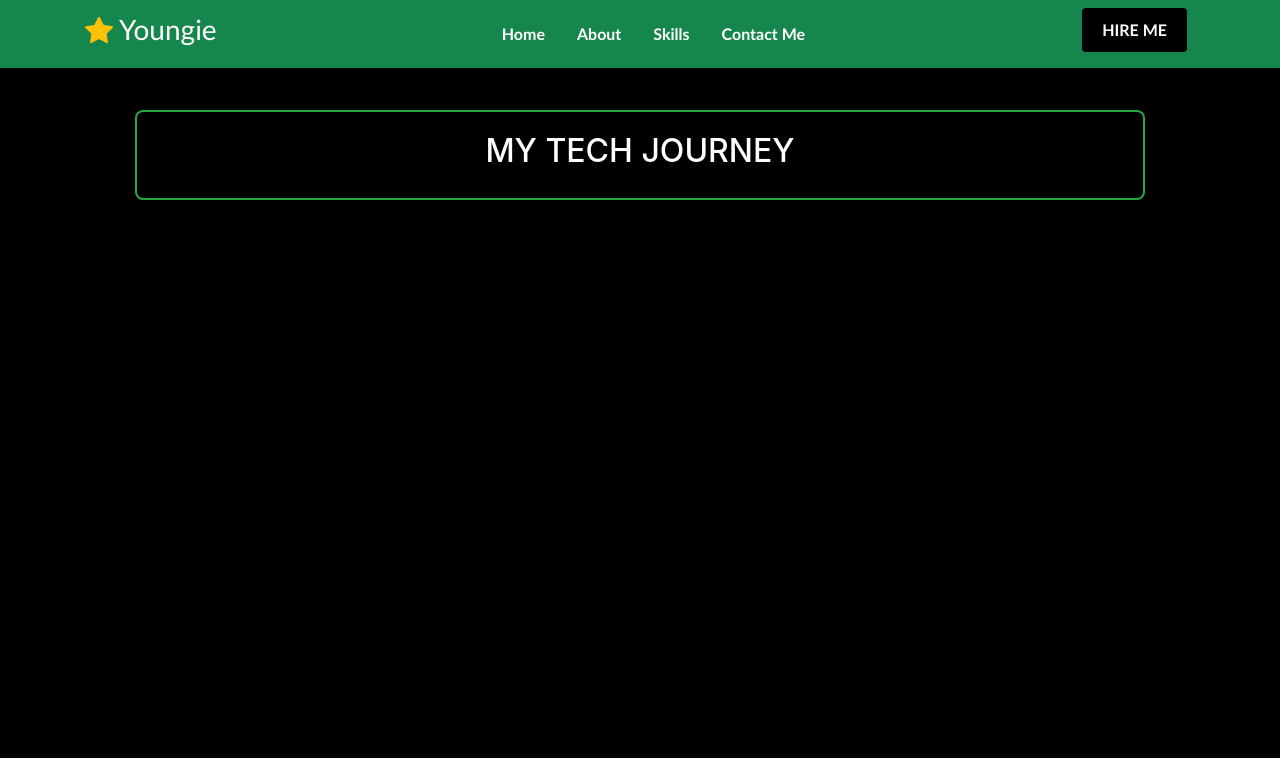
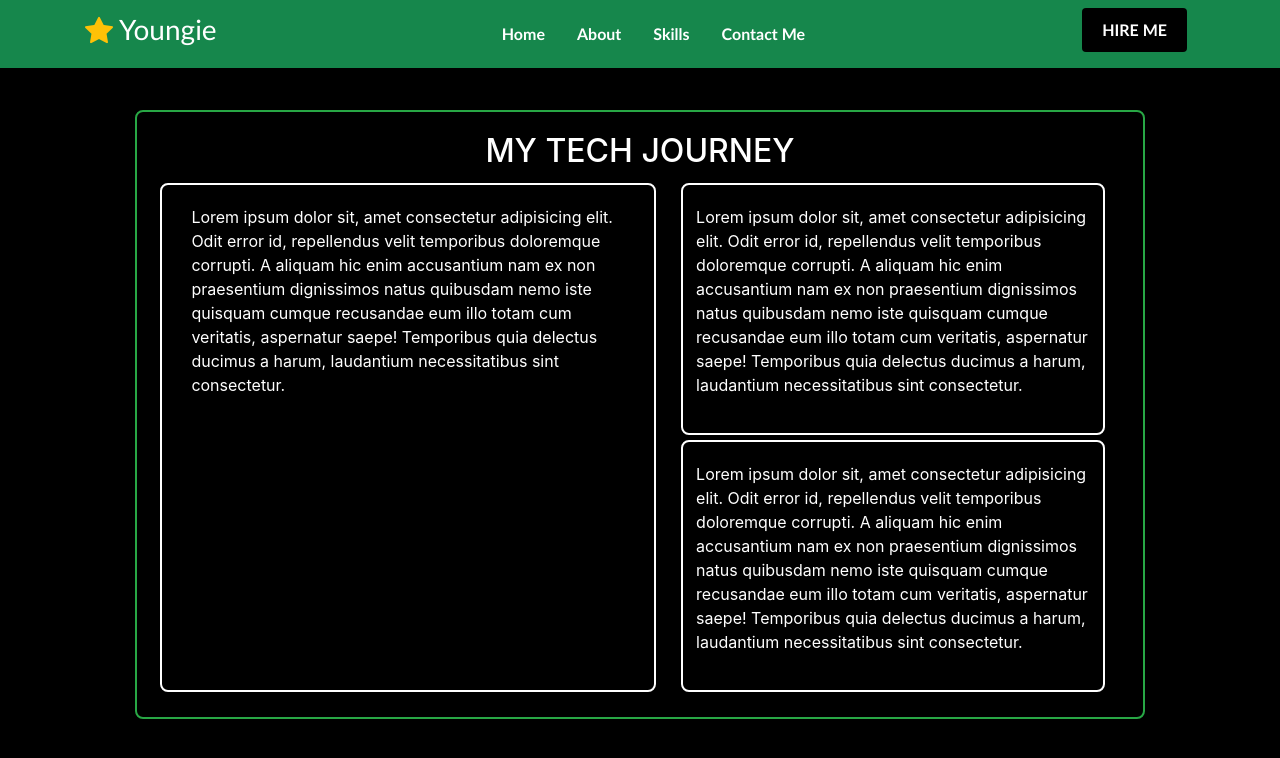
Before and after one commit to Youngie8/MyPortfolio_v2, a plain HTML site: page about.html in a window 1280 px wide. Drawn offline with nearby package versions, Linux system fonts and the light colour scheme.

Commit message:
Added New Features to the about page

```diff
--- a/Assets/css/about.css
+++ b/Assets/css/about.css
@@ -1,3 +1,9 @@
+.b-1{
+    border: 2px solid #fff;
+    border-radius: 8px;
+    padding: 20px 3%;
+    margin: 5px;
+}
 .b-2{
     border: 2px solid #28a745;
     border-radius: 8px;
@@ -9,3 +15,8 @@ h2 span:hover{
     border-bottom: #28a745 solid 1px ;
     cursor: pointer;
 }
+@media(max-width:768px){
+    .b-1{
+        border: none;
+    }
+}
--- a/about.html
+++ b/about.html
@@ -64,6 +64,19 @@
         <div class="container">
             <div class="b-2">
                 <h2 class="text-white text-center"><span>MY TECH JOURNEY</span></h2>
+                <div class="row">
+                    <div class="col-md b-1">
+                        <p>Lorem ipsum dolor sit, amet consectetur adipisicing elit. Odit error id, repellendus velit temporibus doloremque corrupti. A aliquam hic enim accusantium nam ex non praesentium dignissimos natus quibusdam nemo iste quisquam cumque recusandae eum illo totam cum veritatis, aspernatur saepe! Temporibus quia delectus ducimus a harum, laudantium necessitatibus sint consectetur.</p>
+                    </div>
+                   <div class="col-md d-none d-md-block">
+                    <div class=" b-1">
+                        <p>Lorem ipsum dolor sit, amet consectetur adipisicing elit. Odit error id, repellendus velit temporibus doloremque corrupti. A aliquam hic enim accusantium nam ex non praesentium dignissimos natus quibusdam nemo iste quisquam cumque recusandae eum illo totam cum veritatis, aspernatur saepe! Temporibus quia delectus ducimus a harum, laudantium necessitatibus sint consectetur.</p>
+                    </div>
+                     <div class=" b-1">
+                        <p>Lorem ipsum dolor sit, amet consectetur adipisicing elit. Odit error id, repellendus velit temporibus doloremque corrupti. A aliquam hic enim accusantium nam ex non praesentium dignissimos natus quibusdam nemo iste quisquam cumque recusandae eum illo totam cum veritatis, aspernatur saepe! Temporibus quia delectus ducimus a harum, laudantium necessitatibus sint consectetur.</p>
+                    </div>
+                   </div>
+                </div>
             </div>
         </div>
     </section>
```
